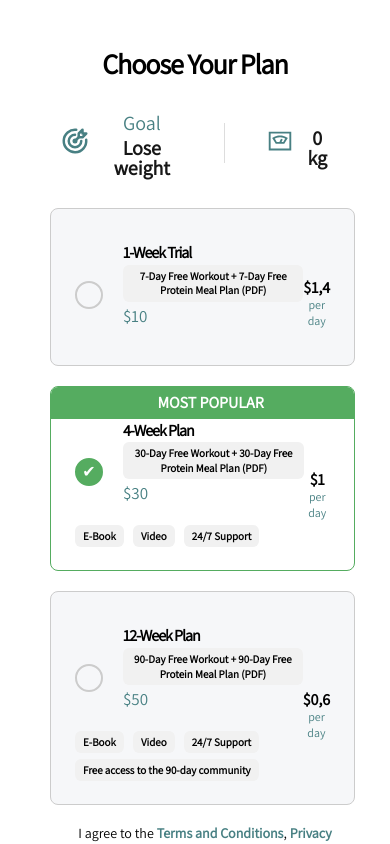
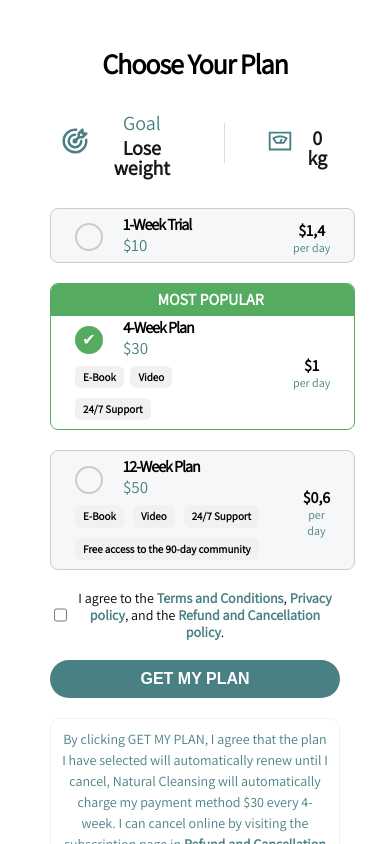
Before and after one commit to AVEG-DHH/FormQuestionAVE, a React (Vite) app: page /checkout in a window 390 px wide. Shown: the top 844 px of the page. Built offline with nearby package versions, Linux system fonts and the light colour scheme.

Commit message:
update UI sp

```diff
--- a/src/components/chooseplan/index.jsx
+++ b/src/components/chooseplan/index.jsx
@@ -117,7 +117,7 @@ const ChoosePlan = () => {
                                         <div className="plan-header">
                                             <h3>{plan.name}</h3>
 
-                                            {plan.label && <div className="plan-label">{plan.label}</div>}
+                                            {plan.label && <div className="plan-label plan-label-sp">{plan.label}</div>}
                                             <div className="original-price">{plan.originalPrice}</div>
                                         </div>
                                         <div className={`status-circle ${selectedPlan === plan.name ? 'active' : ''}`}>
--- a/src/components/chooseplan/style.scss
+++ b/src/components/chooseplan/style.scss
@@ -184,7 +184,7 @@
                 align-items: center;
                 justify-content: center;
                 padding: 4px 8px;
-                margin: 3px 0;
+                margin: 5px 0;
                 background: #f1f1f1;
                 border-radius: 6px;
                 gap: 4px;
@@ -197,7 +197,6 @@
                 // text-decoration: line-through;
                 font-size: 17px;
                 color: $sub-color;
-                padding-bottom: 16px;
                 line-height: 1.41;
                 font-family: $secondary-font;
             }
@@ -366,6 +365,9 @@
 }
 
 @media (max-width: 768px) {
+    .plan-label-sp {
+        display: none !important;
+    }
     .choose-plan {
         h1 {
             font-size: $font-size-title-small-sp;
@@ -395,6 +397,14 @@
         .plans {
             .plan-card {
                 flex-direction: column;
+
+                &:first-child {
+                    padding: 8px 24px 0;
+                }
+
+                &:last-child {
+                    padding: 8px 24px 0;
+                }
             }
         }
         .get-plan-button {
@@ -409,4 +419,8 @@
     .choose-plan .plans .plan-card .highlighted-price {
         font-size: 16px;
     }
+
+    .choose-plan .plans .plan-card .plan-custom-list {
+        margin-bottom: 4px;
+    }
 }
--- a/src/components/loading/loading.scss
+++ b/src/components/loading/loading.scss
@@ -3,9 +3,9 @@
     width: 100vw;
     height: 100vh;
     position: fixed;
-    z-index: 10;
-    background-color: lightgray;
-    opacity: 0.3;
+    z-index: 100;
+    background-color: $backgroud-secondary;
+    opacity: 0.9;
 }
 .chaotic-orbit {
     --uib-size: 25px;
--- a/src/pages/goal/style.scss
+++ b/src/pages/goal/style.scss
@@ -8,7 +8,7 @@
     max-width: 1100px;
 
     h1 {
-        font-size: 62px;
+        font-size: $font-size-title-small-pc;
         font-weight: bold;
         text-align: center;
     }
@@ -160,6 +160,12 @@
     }
 }
 
+@media (max-width: 768px) {
+    h1 {
+        font-size: $font-size-title-small-sp;
+    }
+}
+
 @media (max-width: 650px) {
     .block-goal-container__header__body-img {
         width: 38% !important;
```
